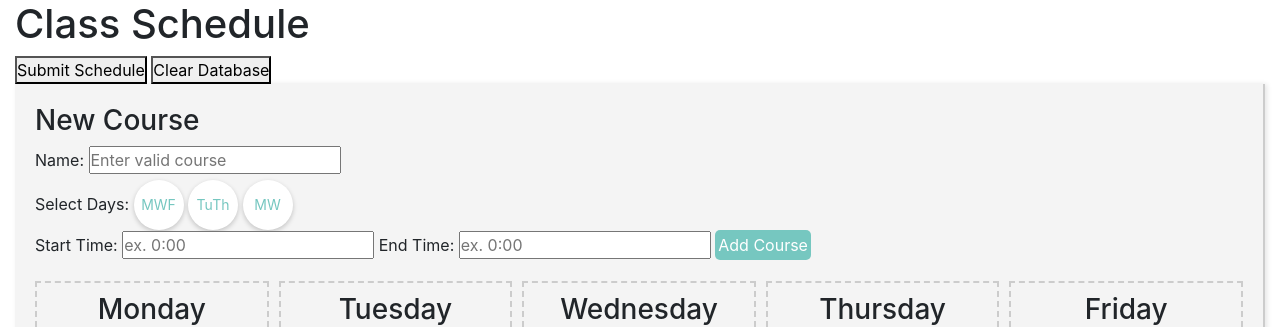
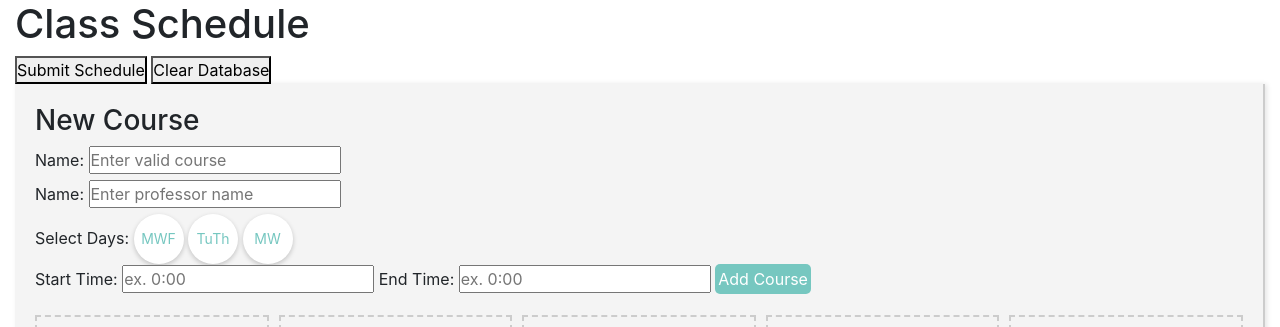
Before and after one commit to MA0610/SchedulingWebsite, a Flask app: page / in a window 1280 px wide. Shown: the part 56-383 px from the top of the page. Run offline with Flask 3, Linux system fonts and the light colour scheme; some libraries are stand-ins or nearby versions.

Commit message:
adds professors name to database (html)

```diff
--- a/templates/home.html
+++ b/templates/home.html
@@ -193,6 +193,11 @@
             <div class="add-course">
                 <label for="new-course">Name:</label>
                 <input type="text" id="new-course" placeholder="Enter valid course">
+            </div>
+
+            <div class="addProfessor">
+                <label for="professor-name">Name:</label>
+                <input type="text" id="professor-name" placeholder="Enter professor name">
             </div>
 
             <div class="day-selector">
@@ -503,20 +508,14 @@ clearDatabaseButton.addEventListener('click', () => {
 //////////
 
        // Submit schedule functionality
+
 submitButton.addEventListener('click', () => {
     const newScheduleData = Array.from({ length: 5 }, () => Array(20).fill(null)); // 5 days, 20 time slots
     const days = document.querySelectorAll('.day');
-//
-const daySets = []; // Array to hold day sets
-
-
-//
-
 
     days.forEach(day => {
         const dayIndex = ["Monday", "Tuesday", "Wednesday", "Thursday", "Friday"].indexOf(day.getAttribute('data-day'));
         const timeSlots = day.querySelectorAll('.time-slot');
-        const time = day.getAttribute('data-day');
 
         timeSlots.forEach((slot, index) => {
             const classElement = slot.querySelector('.class');
@@ -527,20 +526,25 @@ const daySets = []; // Array to hold day sets
                 }
                 newScheduleData[dayIndex][index].push(classElement.getAttribute('data-class'));
 
-               // Collect the day-set value
+                // Collect the day-set value and time value
                 const daySetValue = slot.getAttribute('day-set');
-               const timeValue = slot.getAttribute('data-days')
-                // if (daySets.indexOf(daySetValue) === -1) {
-                //     daySets.push(daySetValue); // Only add if it's not already included
-                // }
+                const timeValue = slot.getAttribute('data-days');
 
+                // Get the professor's name from the text field
+                const professorName = document.getElementById('professor-name').value;
+
+                // Send data including the professor's name
                 fetch('/schedule', {
                     method: 'POST',
                     headers: {
                         'Content-Type': 'application/json'
                     },
-        body: JSON.stringify({ schedule: newScheduleData, set: daySetValue, time: timeValue })
-
+                    body: JSON.stringify({
+                        schedule: newScheduleData,
+                        set: daySetValue,
+                        time: timeValue,
+                        professor: professorName
+                    })
                 })
                 .then(response => response.json())
                 .then(data => {
@@ -554,32 +558,10 @@ const daySets = []; // Array to hold day sets
                     console.error('Error:', error);
                 });
             }
-
-
+        });
+    });
 });
 
-    });
-
-    // fetch('/schedule', {
-    //     method: 'POST',
-    //     headers: {
-    //         'Content-Type': 'application/json'
-    //     },
-    //     body: JSON.stringify({ schedule: newScheduleData, daySets })
-
-    // })
-    // .then(response => response.json())
-    // .then(data => {
-    //     if (data.success) {
-    //         alert('Schedule submitted successfully!');
-    //     } else {
-    //         alert('Error submitting schedule: ' + data.message);
-    //     }
-    // })
-    // .catch((error) => {
-    //     console.error('Error:', error);
-    // });
-});
 
     </script>
 </body>
```
Lines whose indentation alone changed are shown as unchanged.
